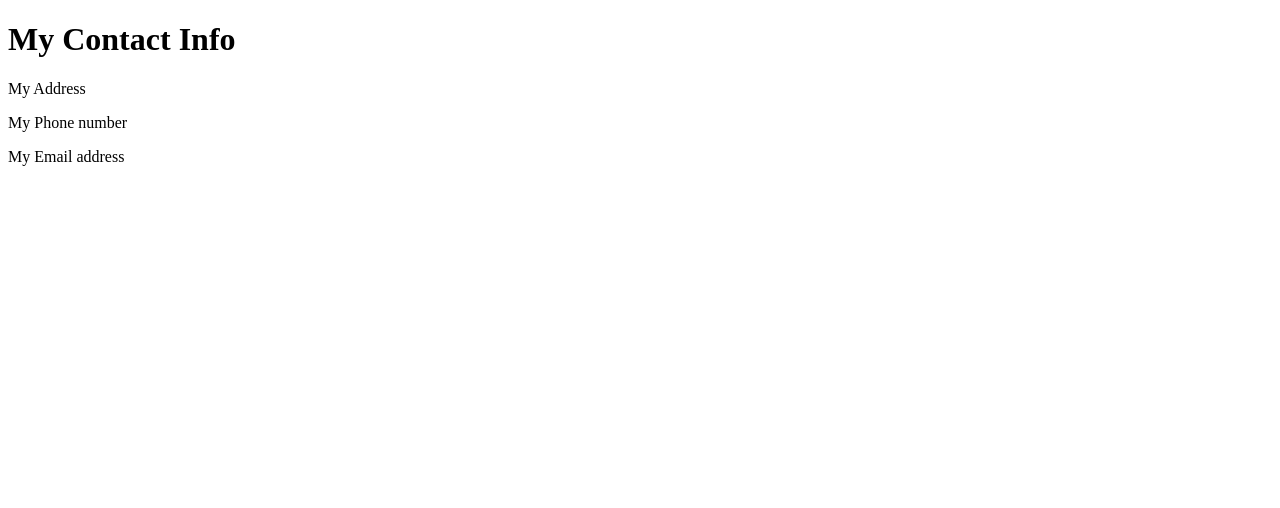
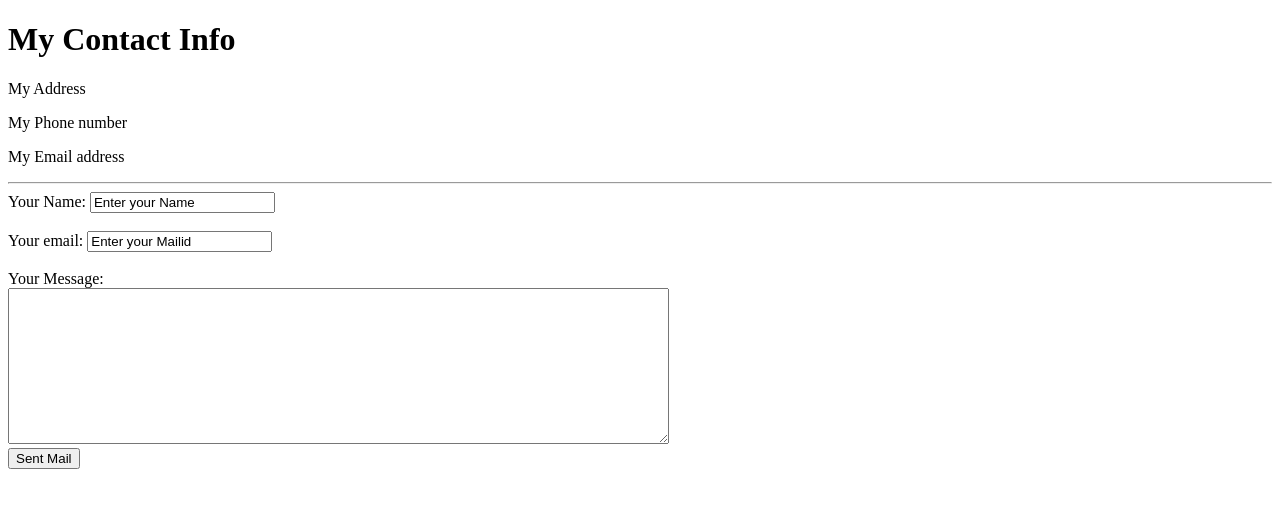
Before and after one commit to bihroy/CV, a plain HTML site: page Contact.html in a window 1280 px wide. Drawn offline with Linux system fonts and the light colour scheme.

Commit message:
Add files via upload

```diff
--- a/Contact.html
+++ b/Contact.html
@@ -9,5 +9,17 @@
     <p>My Address</p>
     <p>My Phone number</p>
     <p>My Email address</p>
+    <hr>
+    <form class="" action="mailto:roy.bihan@gmail.com" method="post" enctype="text/plain">
+      <label for="">Your Name: </label>
+      <input type="text" name="YourName" value="Enter your Name">
+      <br><br>
+      <label for="">Your email: </label>
+      <input type="email" name="YourMail" value="Enter your Mailid">
+      <br><br>
+      <label for="">Your Message: </label><br>
+      <textarea name="YourMessage" rows="10" cols="80" ></textarea><br>
+      <input type="submit" name="Submit" value="Sent Mail">
+    </form>
   </body>
 </html>
```
